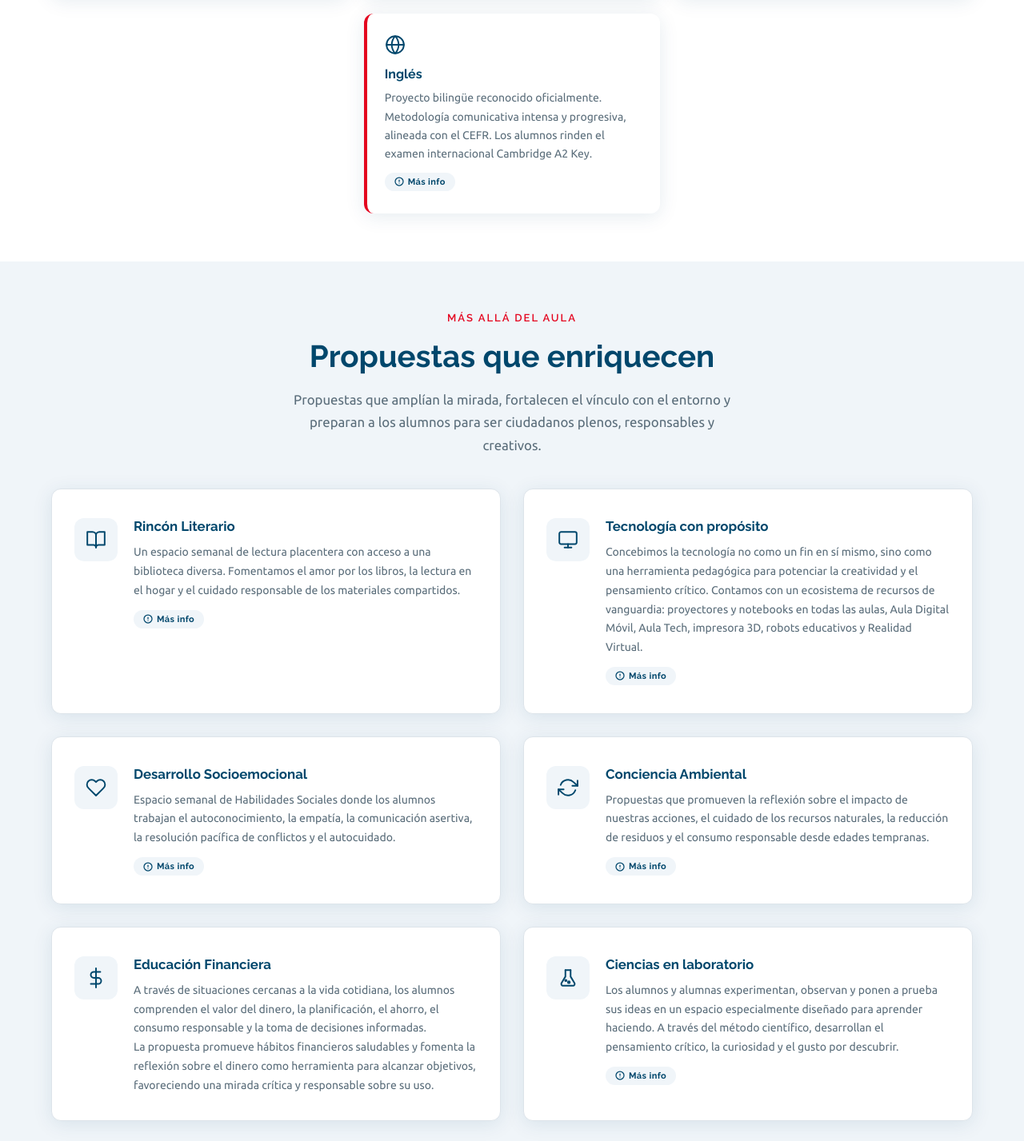
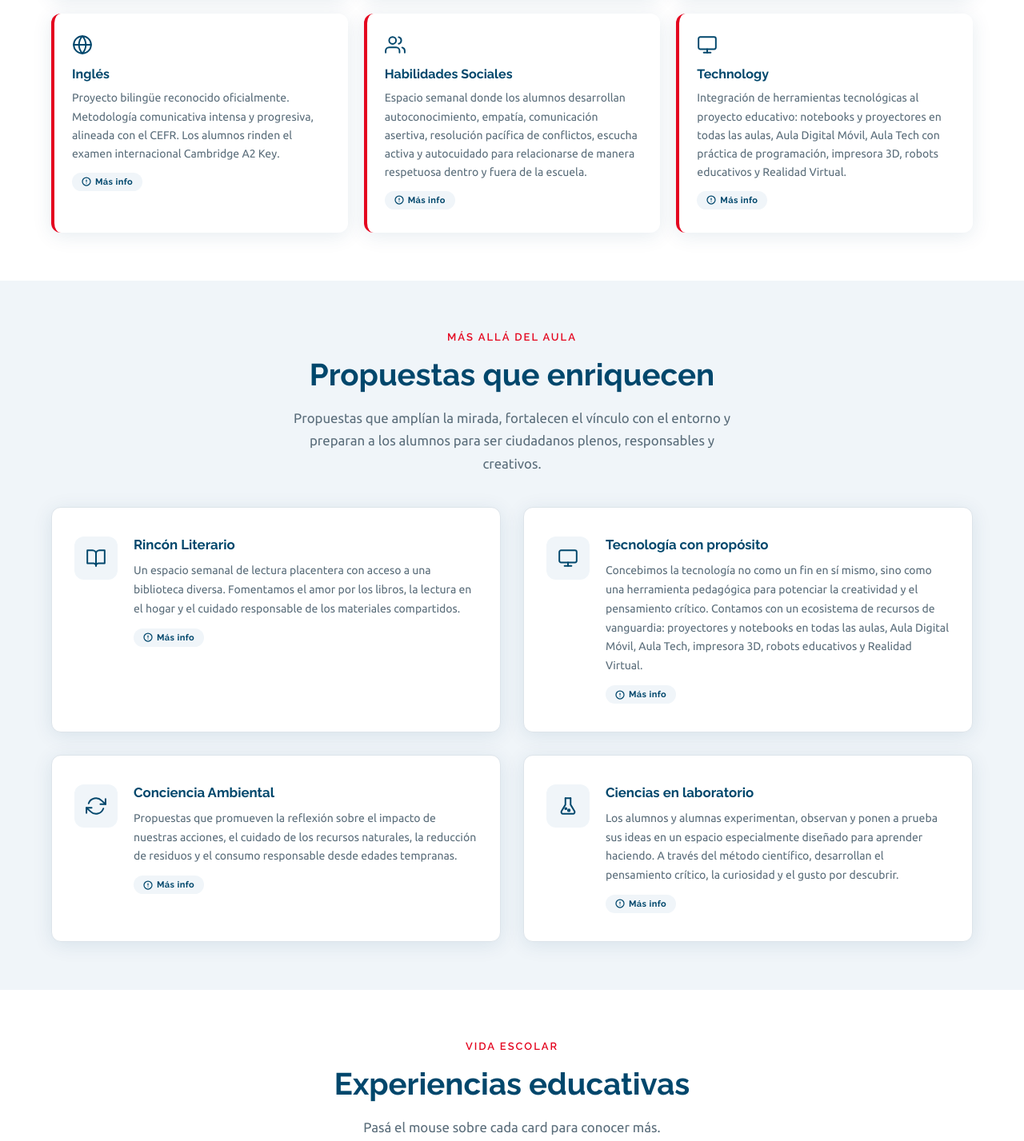
Before and after one commit to aulatechsc/sitioweb, a plain HTML site: page nivel-primario.html in a window 1280 px wide. Shown: the part 2603-4030 px from the top of the page at 80% size. Drawn offline with Linux system fonts and the light colour scheme.

Commit message:
Primario: agregar Habilidades Sociales y Technology en áreas, sacar Desarrollo Emocional y Ed. Financiera, sacar Día de la Niñez y Muestra de drama, actualizar Expoarte

```diff
--- a/nivel-primario.html
+++ b/nivel-primario.html
@@ -401,13 +401,31 @@
           <button class="btn-info" data-modal="p-area-efisica"><svg viewBox="0 0 24 24"><circle cx="12" cy="12" r="10"/><line x1="12" y1="8" x2="12" y2="12"/><line x1="12" y1="16" x2="12.01" y2="16"/></svg> Más info</button>
         </div>
 
-        <div class="area-item fade-in" style="grid-column:2">
+        <div class="area-item fade-in">
           <div class="area-item__icon">
             <svg class="icon-svg" viewBox="0 0 24 24"><circle cx="12" cy="12" r="10"/><line x1="2" y1="12" x2="22" y2="12"/><path d="M12 2a15.3 15.3 0 014 10 15.3 15.3 0 01-4 10 15.3 15.3 0 01-4-10 15.3 15.3 0 014-10z"/></svg>
           </div>
           <h3>Inglés</h3>
           <p>Proyecto bilingüe reconocido oficialmente. Metodología comunicativa intensa y progresiva, alineada con el CEFR. Los alumnos rinden el examen internacional Cambridge A2 Key.</p>
           <button class="btn-info" data-modal="p-area-ingles"><svg viewBox="0 0 24 24"><circle cx="12" cy="12" r="10"/><line x1="12" y1="8" x2="12" y2="12"/><line x1="12" y1="16" x2="12.01" y2="16"/></svg> Más info</button>
+        </div>
+
+        <div class="area-item fade-in">
+          <div class="area-item__icon">
+            <svg class="icon-svg" viewBox="0 0 24 24"><path d="M17 21v-2a4 4 0 00-4-4H5a4 4 0 00-4 4v2"/><circle cx="9" cy="7" r="4"/><path d="M23 21v-2a4 4 0 00-3-3.87"/><path d="M16 3.13a4 4 0 010 7.75"/></svg>
+          </div>
+          <h3>Habilidades Sociales</h3>
+          <p>Espacio semanal donde los alumnos desarrollan autoconocimiento, empatía, comunicación asertiva, resolución pacífica de conflictos, escucha activa y autocuidado para relacionarse de manera respetuosa dentro y fuera de la escuela.</p>
+          <button class="btn-info" data-modal="p-area-habilidades"><svg viewBox="0 0 24 24"><circle cx="12" cy="12" r="10"/><line x1="12" y1="8" x2="12" y2="12"/><line x1="12" y1="16" x2="12.01" y2="16"/></svg> Más info</button>
+        </div>
+
+        <div class="area-item fade-in">
+          <div class="area-item__icon">
+            <svg class="icon-svg" viewBox="0 0 24 24"><rect x="2" y="3" width="20" height="14" rx="2" ry="2"/><line x1="8" y1="21" x2="16" y2="21"/><line x1="12" y1="17" x2="12" y2="21"/></svg>
+          </div>
+          <h3>Technology</h3>
+          <p>Integración de herramientas tecnológicas al proyecto educativo: notebooks y proyectores en todas las aulas, Aula Digital Móvil, Aula Tech con práctica de programación, impresora 3D, robots educativos y Realidad Virtual.</p>
+          <button class="btn-info" data-modal="p-area-technology"><svg viewBox="0 0 24 24"><circle cx="12" cy="12" r="10"/><line x1="12" y1="8" x2="12" y2="12"/><line x1="12" y1="16" x2="12.01" y2="16"/></svg> Más info</button>
         </div>
 
       </div>
@@ -448,34 +466,12 @@
 
         <div class="formacion-card fade-in slide-up">
           <div class="formacion-card__icon">
-            <svg class="icon-svg" viewBox="0 0 24 24"><path d="M20.84 4.61a5.5 5.5 0 00-7.78 0L12 5.67l-1.06-1.06a5.5 5.5 0 00-7.78 7.78l1.06 1.06L12 21.23l7.78-7.78 1.06-1.06a5.5 5.5 0 000-7.78z"/></svg>
-          </div>
-          <div class="formacion-card__body">
-            <h3>Desarrollo Socioemocional</h3>
-            <p>Espacio semanal de Habilidades Sociales donde los alumnos trabajan el autoconocimiento, la empatía, la comunicación asertiva, la resolución pacífica de conflictos y el autocuidado.</p>
-            <button class="btn-info" data-modal="p-fi-soc"><svg viewBox="0 0 24 24"><circle cx="12" cy="12" r="10"/><line x1="12" y1="8" x2="12" y2="12"/><line x1="12" y1="16" x2="12.01" y2="16"/></svg> Más info</button>
-          </div>
-        </div>
-
-        <div class="formacion-card fade-in slide-up">
-          <div class="formacion-card__icon">
             <svg class="icon-svg" viewBox="0 0 24 24"><polyline points="23 4 23 10 17 10"/><polyline points="1 20 1 14 7 14"/><path d="M3.51 9a9 9 0 0114.85-3.36L23 10M1 14l4.64 4.36A9 9 0 0020.49 15"/></svg>
           </div>
           <div class="formacion-card__body">
             <h3>Conciencia Ambiental</h3>
             <p>Propuestas que promueven la reflexión sobre el impacto de nuestras acciones, el cuidado de los recursos naturales, la reducción de residuos y el consumo responsable desde edades tempranas.</p>
             <button class="btn-info" data-modal="p-fi-ambiental"><svg viewBox="0 0 24 24"><circle cx="12" cy="12" r="10"/><line x1="12" y1="8" x2="12" y2="12"/><line x1="12" y1="16" x2="12.01" y2="16"/></svg> Más info</button>
-          </div>
-        </div>
-
-        <div class="formacion-card fade-in slide-up">
-          <div class="formacion-card__icon">
-            <svg class="icon-svg" viewBox="0 0 24 24"><line x1="12" y1="1" x2="12" y2="23"/><path d="M17 5H9.5a3.5 3.5 0 000 7h5a3.5 3.5 0 010 7H6"/></svg>
-          </div>
-          <div class="formacion-card__body">
-            <h3>Educación Financiera</h3>
-            <p>A través de situaciones cercanas a la vida cotidiana, los alumnos comprenden el valor del dinero, la planificación, el ahorro, el consumo responsable y la toma de decisiones informadas.</p>
-            <p>La propuesta promueve hábitos financieros saludables y fomenta la reflexión sobre el dinero como herramienta para alcanzar objetivos, favoreciendo una mirada crítica y responsable sobre su uso.</p>
           </div>
         </div>
 
@@ -523,22 +519,12 @@
 
         <div class="flip-card"><div class="flip-card__inner">
           <div class="flip-card__front"><svg class="fc-icon" viewBox="0 0 24 24"><rect x="3" y="3" width="18" height="18" rx="2"/><circle cx="8.5" cy="8.5" r="1.5"/><polyline points="21 15 16 10 5 21"/></svg><h3>Expoarte</h3></div>
-          <div class="flip-card__back"><p>Una muestra abierta a las familias en la que se exhiben las producciones artísticas realizadas por los alumnos. A través de diferentes lenguajes y expresión los chicos comparten sus procesos creativos y aprendizajes.</p></div>
-        </div></div>
-
-        <div class="flip-card"><div class="flip-card__inner">
-          <div class="flip-card__front"><svg class="fc-icon" viewBox="0 0 24 24"><polygon points="12 2 2 22 22 22"/><line x1="12" y1="22" x2="12" y2="9"/></svg><h3>Muestra de drama</h3></div>
-          <div class="flip-card__back"><p>Como cierre de la propuesta de drama, se presenta una obra frente a las familias, poniendo en práctica las habilidades desarrolladas a lo largo del año. La muestra constituye una oportunidad para celebrar el trabajo realizado, fortalecer la confianza en el uso del idioma y disfrutar de una experiencia artística compartida.</p></div>
+          <div class="flip-card__back"><p>Una muestra abierta a las familias en la que se exhiben las producciones artísticas realizadas por los alumnos. A través de diferentes lenguajes de expresión, los chicos comparten sus procesos creativos y aprendizajes.</p></div>
         </div></div>
 
         <div class="flip-card"><div class="flip-card__inner">
           <div class="flip-card__front"><svg class="fc-icon" viewBox="0 0 24 24"><path d="M2 3h6a4 4 0 014 4v14a3 3 0 00-3-3H2z"/><path d="M22 3h-6a4 4 0 00-4 4v14a3 3 0 013-3h7z"/></svg><h3>Open Classes</h3></div>
           <div class="flip-card__back"><p>Estas clases brindan a las familias la oportunidad de participar de una clase de inglés y conocer de cerca las dinámicas de aprendizaje. Es un espacio que permite visibilizar el progreso de los alumnos y compartir experiencias dentro del aula.</p></div>
-        </div></div>
-
-        <div class="flip-card"><div class="flip-card__inner">
-          <div class="flip-card__front"><svg class="fc-icon" viewBox="0 0 24 24"><polyline points="20 12 20 22 4 22 4 12"/><rect x="2" y="7" width="20" height="5"/><line x1="12" y1="22" x2="12" y2="7"/><path d="M12 7H7.5a2.5 2.5 0 010-5C11 2 12 7 12 7z"/><path d="M12 7h4.5a2.5 2.5 0 000-5C13 2 12 7 12 7z"/></svg><h3>Día de la Niñez</h3></div>
-          <div class="flip-card__back"><p>Cada año celebramos el Día de la Niñez con una jornada especialmente pensada para homenajear a los chicos. Juegos, desafíos, actividades recreativas y una gran kermesse organizada por el equipo de recreación y líderes transforman el colegio en una verdadera fiesta.</p></div>
         </div></div>
 
         <div class="flip-card"><div class="flip-card__inner">
@@ -841,6 +827,16 @@
         body: `<p>Partimos de la base de que la Educación Física en la etapa escolar es absolutamente educativa y formativa.</p><p><strong>Objetivos:</strong> Desarrollar las habilidades motoras; desarrollar valores a través de los cuales forme una actitud reflexiva, comprensiva y positiva; tomar conciencia en el cuidado de la salud; desarrollar comprensión y acciones de distintas lógicas lúdicas y/o pre-deportivas o deportivas.</p><p>Las actividades se desarrollan en las instalaciones del colegio y en el Campo de Deportes del Club Buena Vista. A lo largo del año se llevan a cabo encuentros deportivos con otros colegios.</p>`
       },
 
+      'p-area-habilidades': {
+        title: 'Habilidades Sociales',
+        icon: '<svg style="width:28px;height:28px;stroke:var(--primary);fill:none;stroke-width:1.8;stroke-linecap:round;stroke-linejoin:round" viewBox="0 0 24 24"><path d="M17 21v-2a4 4 0 00-4-4H5a4 4 0 00-4 4v2"/><circle cx="9" cy="7" r="4"/><path d="M23 21v-2a4 4 0 00-3-3.87"/><path d="M16 3.13a4 4 0 010 7.75"/></svg>',
+        body: `<p>Entendemos que aprender a convivir, comunicarse y construir vínculos saludables es tan importante como el desarrollo académico. Por eso, los alumnos participan semanalmente de un espacio específico de Habilidades Sociales, diseñado para acompañar su crecimiento personal y fortalecer las herramientas necesarias para desenvolverse en distintos ámbitos de la vida.</p><p>A través de propuestas participativas, dinámicas grupales, juegos, reflexiones y situaciones cotidianas, los estudiantes desarrollan recursos que les permiten conocerse mejor a sí mismos, comprender a los demás y relacionarse de manera respetuosa y empática.</p><p>Durante estos encuentros se trabajan contenidos vinculados con: reconocimiento y manejo de las emociones; empatía y comprensión de las perspectivas de los demás; comunicación asertiva; resolución pacífica de conflictos; escucha activa; autoestima y autoconocimiento; autocuidado y bienestar personal.</p><p>Este espacio contribuye al desarrollo de habilidades socioemocionales que favorecen la convivencia, el aprendizaje y la construcción de relaciones positivas dentro y fuera de la escuela.</p>`
+      },
+      'p-area-technology': {
+        title: 'Technology',
+        icon: '<svg style="width:28px;height:28px;stroke:var(--primary);fill:none;stroke-width:1.8;stroke-linecap:round;stroke-linejoin:round" viewBox="0 0 24 24"><rect x="2" y="3" width="20" height="14" rx="2" ry="2"/><line x1="8" y1="21" x2="16" y2="21"/><line x1="12" y1="17" x2="12" y2="21"/></svg>',
+        body: `<p>Nuestra propuesta integra diferentes herramientas tecnológicas al proyecto educativo institucional permitiendo que los estudiantes desarrollen nuevas competencias y habilidades.</p><p>Para llevar adelante este proyecto contamos con recursos como:</p><p>• Proyectores y notebooks en todas las aulas.<br>• Plataformas educativas que permiten a toda la comunidad educativa acceder a contenidos digitales, integrando la tecnología de manera natural dentro del aula.<br>• Un Aula Digital Móvil integrada por tablets a disposición de los docentes y alumnos.<br>• Aula de tecnología con notebooks y tablets donde aprenden a trabajar con herramientas básicas de office, software educativos y prácticas de programación.<br>• Impresora 3D.<br>• Robots: Botley, mBot, Lego.<br>• Lentes de Realidad Virtual, Makey-Makey, Micro:bit.</p>`
+      },
       'p-area-ingles': {
         title: 'Inglés — Proyecto Bilingüe',
         icon: '<svg style="width:28px;height:28px;stroke:var(--primary);fill:none;stroke-width:1.8;stroke-linecap:round;stroke-linejoin:round" viewBox="0 0 24 24"><circle cx="12" cy="12" r="10"/><line x1="2" y1="12" x2="22" y2="12"/><path d="M12 2a15.3 15.3 0 014 10 15.3 15.3 0 01-4 10 15.3 15.3 0 01-4-10 15.3 15.3 0 014-10z"/></svg>',
```
